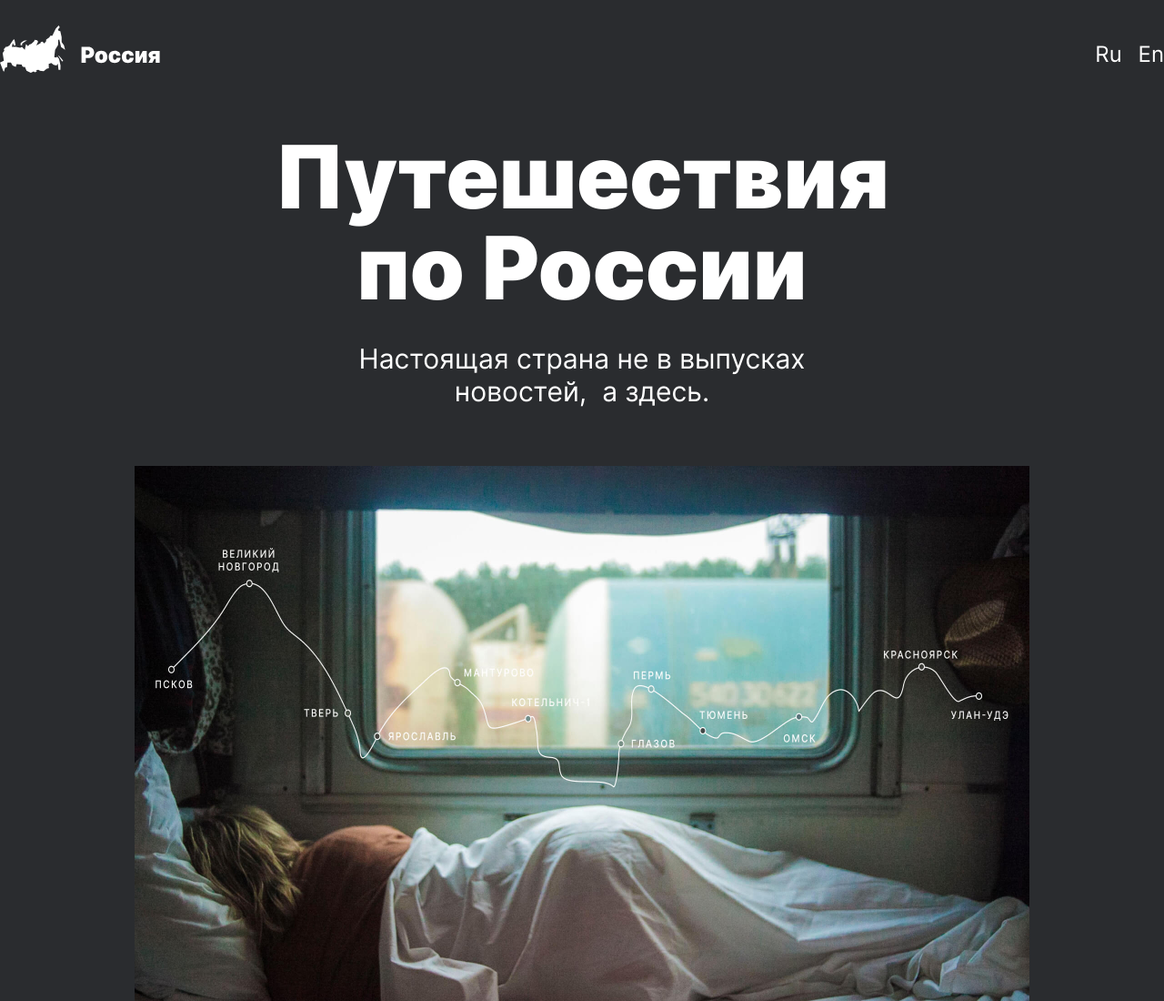
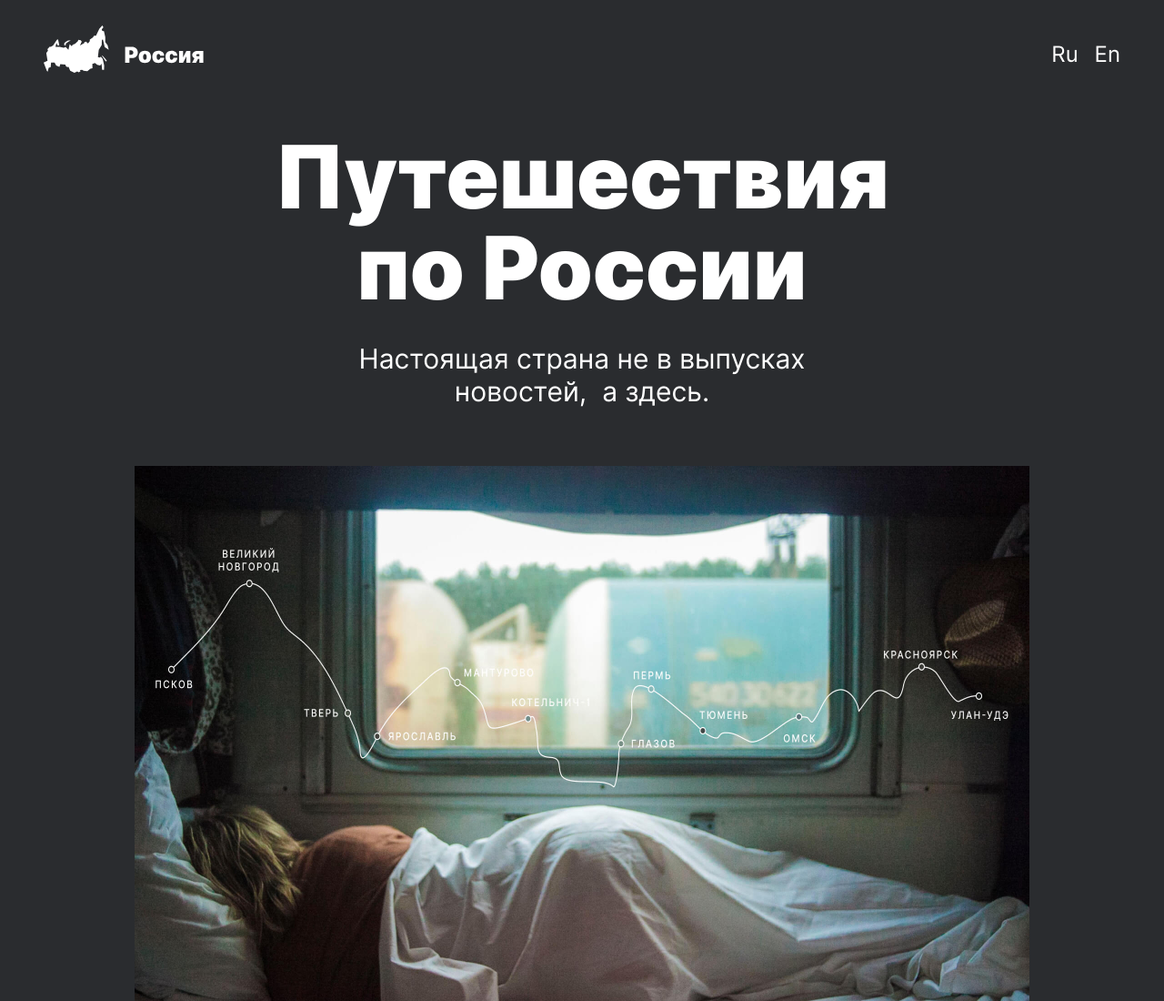
Before and after one commit to KrisBurduzha/russian-travel, a plain HTML site: page index.html in a window 1280 px wide. Shown: the top 1100 px of the page at 91% size. Drawn offline with Linux system fonts and the light colour scheme; files whose address does not match are found by name.

Commit message:
Исправлены замечания в хедере

```diff
--- a/blocks/header/header.css
+++ b/blocks/header/header.css
@@ -1,6 +1,6 @@
 .header {
   margin: 28px auto 64px;
-  max-width: calc(100% - 48*2);
+  max-width: calc(100% - 96px);
   display: flex;
   align-items: flex-start;
   justify-content: start;
```
